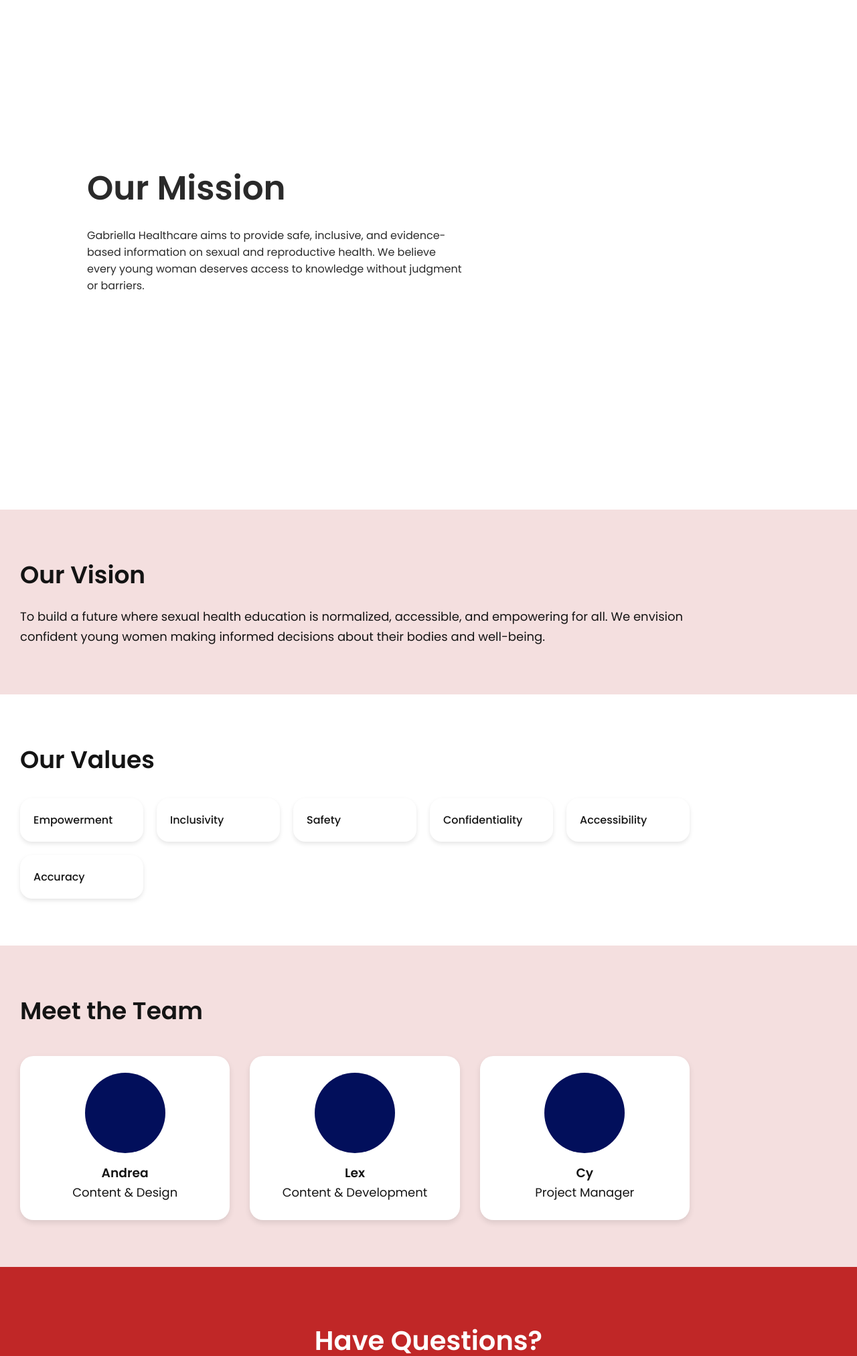
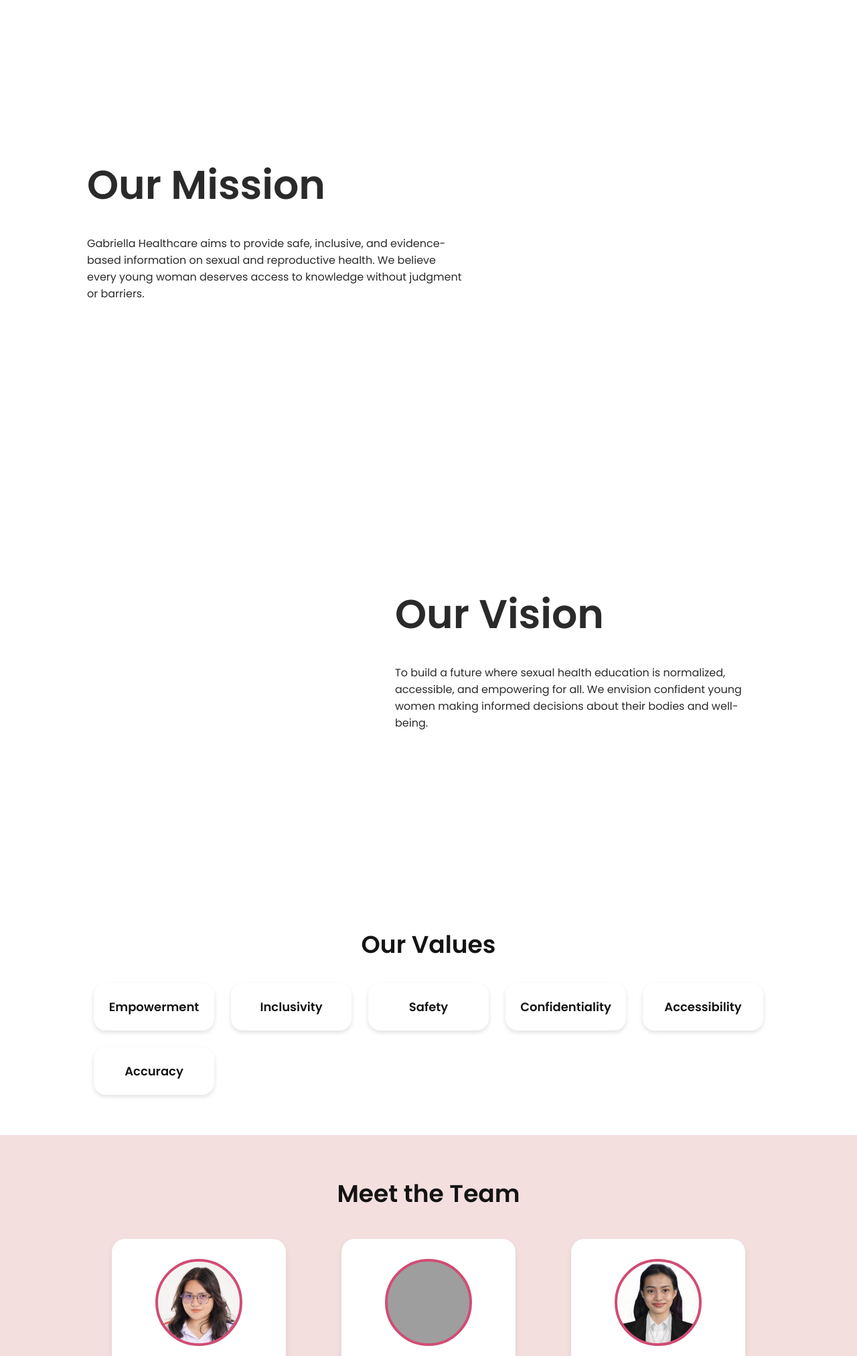
Before and after one commit to louiseeeeeeeeeee/webdev-gabriela, a PHP site: page /about.html in a window 1280 px wide; the page is wider, and only the part inside the window is pictured. Shown: the part 821-2846 px from the top of that part at 67% size. Run offline with PHP 8.4, Linux system fonts and the light colour scheme; grey boxes are pictures that could not be loaded.

Commit message:
about html and css revised

```diff
--- a/about.html
+++ b/about.html
@@ -51,18 +51,48 @@
         </div>
     </section>
 
-    <!-- Vision -->
-    <section class="section alt">
-        <div class="container">
+    <script>
+        document.addEventListener("DOMContentLoaded", () => {
+            const mission = document.querySelector('.mission-section');
+            const vision = document.querySelector('.vision-section');
+
+            // Mission hover
+            mission.addEventListener('mouseenter', () => {
+                mission.classList.add('hovered');
+            });
+            mission.addEventListener('mouseleave', () => {
+                mission.classList.remove('hovered');
+            });
+
+         // Vision hover
+            vision.addEventListener('mouseenter', () => {
+                vision.classList.add('hovered');
+            });
+            vision.addEventListener('mouseleave', () => {
+                vision.classList.remove('hovered');
+            });
+        });
+    </script>
+
+
+    <!-- VISION (Hover Zoom + Image Slide Animation) -->
+    <section class="vision-section">
+        <div class="vision-image">
+            <img src="assets/vision.jpg" alt="Vision Image">
+        </div>
+
+        <div class="vision-content">
             <h2>Our Vision</h2>
             <p>
-                To build a future where sexual health education is normalized, accessible, and empowering for all.
-                We envision confident young women making informed decisions about their bodies and well-being.
+            To build a future where sexual health education is normalized, accessible,
+            and empowering for all. We envision confident young women making informed
+            decisions about their bodies and well-being.
             </p>
         </div>
     </section>
 
-    <!-- Values -->
+
+    <!-- OUR VALUES -->
     <section class="section">
         <div class="container values">
             <h2>Our Values</h2>
@@ -78,34 +108,44 @@
         </div>
     </section>
 
-    <!-- Team -->
+
+    <!-- MEET THE TEAM -->
     <section class="section alt">
-        <div class="container">
+        <div class="container team">
             <h2>Meet the Team</h2>
 
             <div class="team-grid">
 
                 <div class="team-card">
-                    <div class="avatar"></div>
-                    <h3>Andrea</h3>
-                    <p>Content & Design</p>
+                    <div class="avatar" style="background-image: url('assets/Racy.jpg');"></div>
+                    <h3>Racy Ledres</h3>
+                    <p>Project Manager</p>
+                    <p>Researcher</p>
+                    <p>Designer</p>
+                    <p>Developer</p>
                 </div>
 
                 <div class="team-card">
-                    <div class="avatar"></div>
-                    <h3>Lex</h3>
-                    <p>Content & Development</p>
+                    <div class="avatar" style="background-image: url('assets/Lex.png');"></div>
+                    <h3>Alexis Arcenal</h3>
+                    <p>Developer</p>
+                    <p>Content writer</p>
+                    <p>Designer</p>
                 </div>
 
                 <div class="team-card">
-                    <div class="avatar"></div>
-                    <h3>Cy</h3>
-                    <p>Project Manager</p>
+                    <div class="avatar" style="background-image: url('assets/Andrea.jpg');"></div>
+                    <h3>Andrea Concepcion</h3>
+                    <p>Developer</p>
+                    <p>Designer</p>
+                    <p>Content Writer</p>
+                    <p>Researcher</p>
                 </div>
 
             </div>
         </div>
     </section>
+
 
     <!-- Contact CTA -->
     <section class="contact-cta">
@@ -146,5 +186,22 @@
         });
     </script>
 
+
+    <script>
+        document.addEventListener("DOMContentLoaded", () => {
+            const animatedElements = document.querySelectorAll(".fade-up");
+
+            const observer = new IntersectionObserver(entries => {
+                entries.forEach(entry => {
+                    if (entry.isIntersecting) {
+                        entry.target.classList.add("show");
+                    }
+                });
+            }, { threshold: 0.2 });
+
+            animatedElements.forEach(el => observer.observe(el));
+        });
+    </script>
+
 </body>
 </html>
--- a/css/about.css
+++ b/css/about.css
@@ -88,7 +88,7 @@ body {
 
     overflow: hidden;
 
-    background-image: url('assets/Condom_blue.png');
+    background-image: url('../assets/Condom_blue.png');
     background-size: cover;
     background-position: center;
     background-repeat: no-repeat;
@@ -238,6 +238,7 @@ body {
 }
 
 .mission-content {
+    text-align: left; /* left text */
     flex: 1;
     transition: transform 0.4s ease, opacity 0.4s ease;
     transform: scale(1);
@@ -245,8 +246,8 @@ body {
 }
 
 .mission-content h2 {
-    font-size: 50px;
-    margin-bottom: 20px;
+    font-size: 60px;
+    margin-bottom: 30px;
 }
 
 .mission-section.hovered .mission-content {
@@ -287,3 +288,191 @@ body {
         transform: translateX(0) rotate(-25deg);
     }
 }
+
+/* --- VISION HOVER ANIMATION --- */
+
+.vision-section {
+    display: flex;
+    align-items: center;
+    justify-content: space-between;
+    gap: 40px;
+
+    max-width: 1100px;
+    margin: 120px auto;
+    padding: 60px 40px;
+
+    transition: transform 0.4s ease;
+}
+
+/* VISION TEXT */
+.vision-content {
+    flex: 1;
+    text-align: left; /* left text */
+    transition: transform 0.4s ease, opacity 0.4s ease;
+    transform: scale(1);
+    opacity: 0.9;
+}
+
+.vision-content h2 {
+    font-size: 60px;
+    margin-bottom: 30px;
+}
+
+/* Hover zoom effect for text (same as mission) */
+.vision-section.hovered .vision-content {
+    transform: scale(1.06);
+    opacity: 1;
+}
+
+/* SLIDING IMAGE — LEFT TO RIGHT */
+.vision-image img {
+    width: 420px;
+    max-width: 100%;
+
+    transform: translateX(-200px) rotate(15deg); /* <-- slide IN from the LEFT */
+    opacity: 0;
+
+    transition: transform 0.6s ease, opacity 0.6s ease;
+}
+
+.vision-section.hovered .vision-image img {
+    transform: translateX(0) rotate(15deg); /* stays rotated */
+    opacity: 1;
+}
+
+.vision-section:not(.hovered) .vision-image img {
+    transform: translateX(-200px) rotate(15deg);
+    opacity: 0;
+}
+
+/* Mobile */
+@media (max-width: 768px) {
+    .vision-section {
+        flex-direction: column-reverse;
+        text-align: center;
+    }
+
+    .vision-image img {
+        width: 80%;
+        transform: translateX(0) rotate(15deg);
+    }
+}
+
+/* --- CENTER VALUES & IMPROVE GRID --- */
+.container.values {
+    margin: 0 auto;
+    text-align: center;
+}
+
+.value-grid {
+    display: grid;
+    grid-template-columns: repeat(auto-fit, minmax(180px, 1fr));
+    gap: 25px;
+    margin-top: 30px;
+    justify-items: center; /* centers each card evenly */
+}
+
+/* --- VALUE CARD STYLING --- */
+.value-card {
+    background: white;
+    padding: 22px 20px;
+    width: 100%;
+    max-width: 220px;
+
+    border-radius: 18px;
+    box-shadow: 0 3px 6px rgba(0,0,0,0.12);
+
+    font-weight: 600;
+    font-size: 18px;
+    transition:
+        transform 0.25s ease,
+        background-color 0.25s ease,
+        box-shadow 0.25s ease;
+}
+
+
+/* --- HOVER EFFECT: ZOOM + COLOR CHANGE --- */
+.value-card:hover {
+    transform: scale(1.08);
+    background-color: var(--secondary);
+    color: white;
+    box-shadow: 0 6px 14px rgba(0,0,0,0.18);
+}
+
+/* --- CENTER MEET THE TEAM SECTION --- */
+.section.alt .container.team {
+    margin: 0 auto;          /* center container */
+    text-align: center;      /* center heading */
+}
+
+/* center the grid & cards */
+.section.alt .team-grid {
+    justify-items: center;   /* centers every team card */
+}
+
+/* Team Section Centering */
+.section.alt .container.team {
+    margin: 0 auto;
+    text-align: center;
+}
+
+/* Grid Layout */
+.team-grid {
+    margin-top: 40px;
+    display: grid;
+    grid-template-columns: repeat(auto-fit, minmax(240px, 1fr));
+    gap: 30px;
+    justify-items: center;
+}
+
+/* Team Cards */
+.team-card {
+    background: white;
+    padding: 30px;
+    border-radius: 20px;
+    max-width: 260px;
+    width: 100%;
+    text-align: center;
+
+    box-shadow: 0 4px 10px rgba(0,0,0,0.08);
+
+    transition:
+        transform 0.4s ease,
+        box-shadow 0.4s ease;
+}
+
+.team-card:hover {
+    transform: translateY(-10px) scale(1.03);
+    box-shadow: 0 12px 25px rgba(0,0,0,0.12);
+}
+
+/* Avatar */
+.avatar {
+    width: 130px;
+    height: 130px;
+    border-radius: 50%;
+    background-size: cover;
+    background-position: center;
+    border: 4px solid var(--secondary);
+    margin: 0 auto 20px;
+
+    transition: transform 0.4s ease, border-color 0.4s ease;
+}
+
+.team-card:hover .avatar {
+    transform: scale(1.08);
+    border-color: var(--main);
+}
+
+
+/* Fade-up animation */
+.fade-up {
+    opacity: 0;
+    transform: translateY(40px);
+    transition: all 0.8s ease;
+}
+
+.fade-up.show {
+    opacity: 1;
+    transform: translateY(0);
+}
```
Also changed, not shown: assets/Andrea.jpg (added), assets/Banana_nobg.png, assets/Racy.jpg (added), js/cta.js (line endings or trailing spaces), 2 other files.
